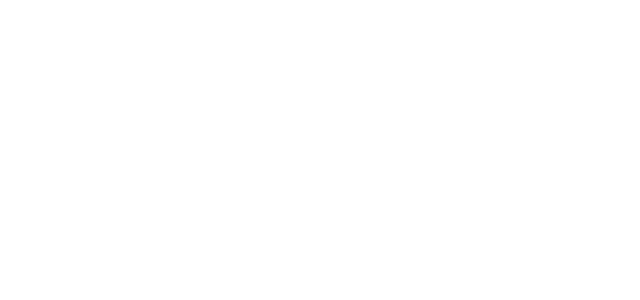
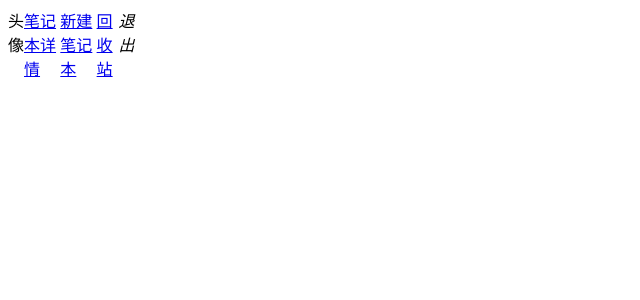
Before and after one commit to Glowglasses/quick-record, a Vue app: page /#/ in a window 1280 px wide. Before the commit this address led to /#/login. Shown: the top 300 px of the page, without its empty margins (0-640 px from the left). Built offline with nearby package versions, Linux system fonts and the light colour scheme.

Commit message:
修改路由

```diff
--- a/src/App.vue
+++ b/src/App.vue
@@ -1,5 +1,6 @@
 <template>
   <div id="app">
+    <slide-bar/>
     <router-view/>
   </div>
 </template>
--- /dev/null
+++ b/src/components/SlideBar.vue
@@ -0,0 +1,28 @@
+<template>
+  <div class="wrapper">
+    <div>头像</div>
+    <router-link to="/noteId">笔记本详情</router-link>
+    <router-link to="/notebooks">新建笔记本</router-link>
+    <router-link to="/trash">回收站</router-link>
+    <div>
+      <i>退出</i>
+    </div>
+  </div>
+</template>
+
+<script lang="ts">
+import Vue from 'vue';
+import {Component} from 'vue-property-decorator';
+
+@Component
+export default class slideBar extends Vue {
+
+}
+</script>
+
+<style lang="scss" scoped>
+  .wrapper{
+    width: 10%;
+    display: flex;
+  }
+</style>
--- a/src/views/TrashDetail.vue
+++ b/src/components/TrashDetail.vue
@@ -7,7 +7,7 @@ import Vue from 'vue';
 import {Component} from 'vue-property-decorator';
 
 @Component
-export default class TashDetail extends Vue {
+export default class TrashDetail extends Vue {
 
 }
 </script>
--- a/src/main.ts
+++ b/src/main.ts
@@ -3,9 +3,10 @@ import App from './App.vue'
 import './registerServiceWorker'
 import router from './router'
 import store from './store'
+import SlideBar from '@/components/SlideBar.vue';
 
 Vue.config.productionTip = false
-
+Vue.component("SlideBar",SlideBar)
 new Vue({
   router,
   store,
--- a/src/router/index.ts
+++ b/src/router/index.ts
@@ -1,9 +1,9 @@
 import Vue from 'vue';
 import VueRouter, {RouteConfig} from 'vue-router';
-import NotebookList from '@/views/NotebookList.vue';
+import NotebookList from '@/components/NotebookList.vue';
 import Login from '@/views/Login.vue';
-import NoteDetail from '@/views/NoteDetail.vue';
-import TrashDetail from '@/views/TrashDetail.vue';
+import NoteDetail from '@/components/NoteDetail.vue';
+import TrashDetail from '@/components/TrashDetail.vue';
 
 Vue.use(VueRouter);
 
```
Also changed, not shown: src/components/NoteDetail.vue (renamed from src/views/NoteDetail.vue), src/components/NotebookList.vue (renamed from src/views/NotebookList.vue).
